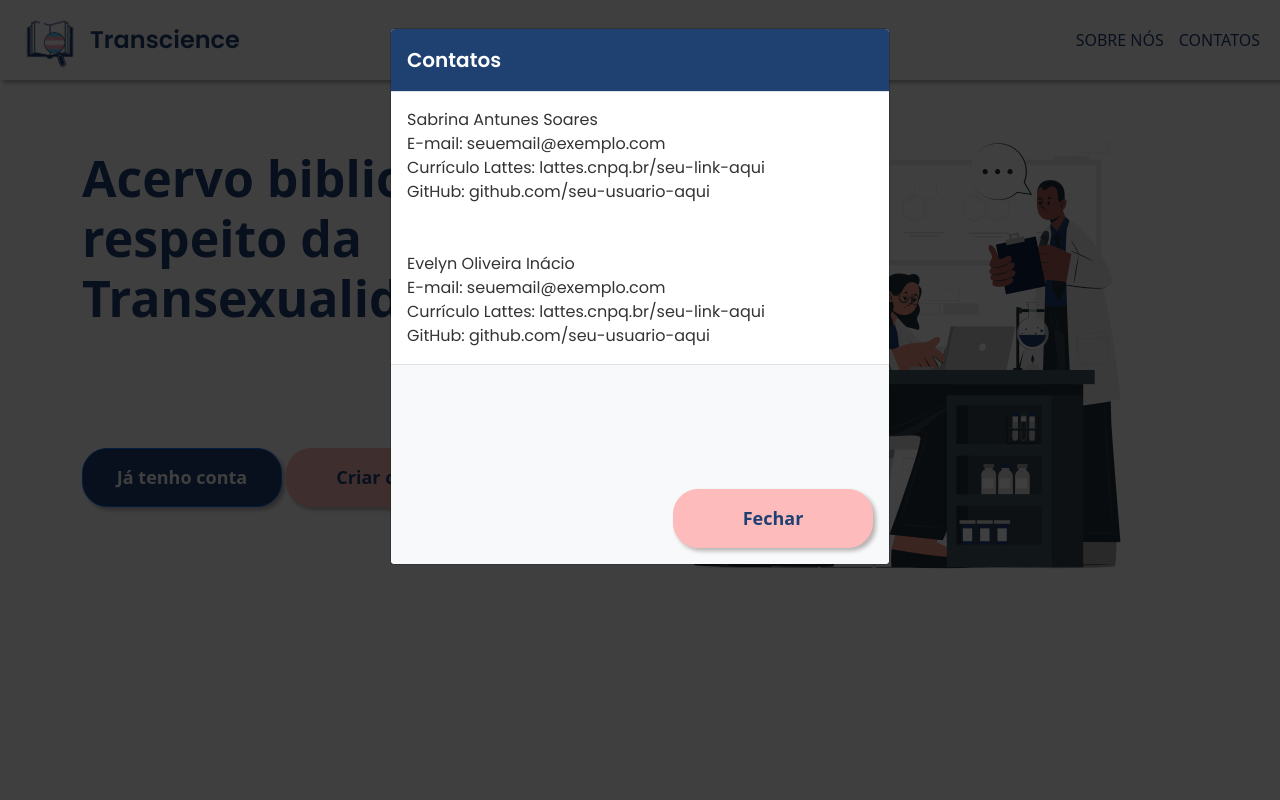
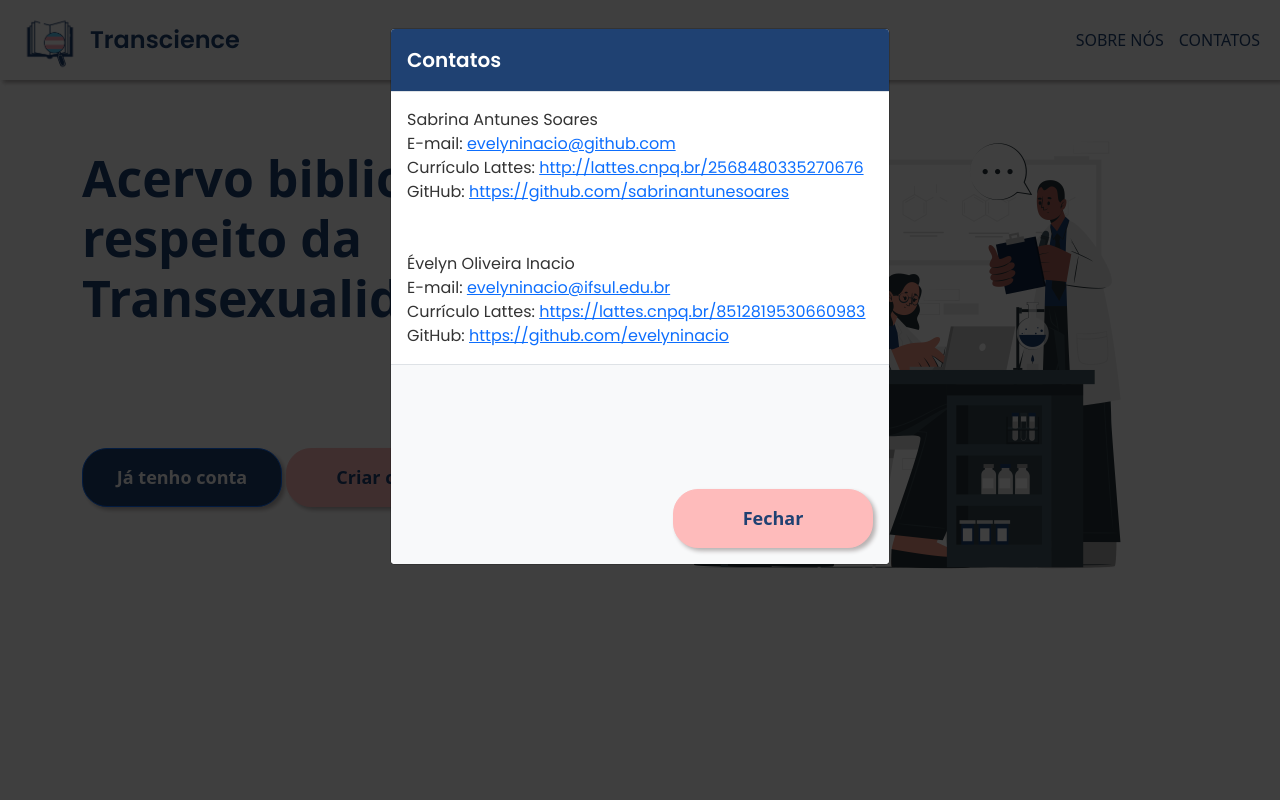
Before and after one commit to sabrinantunesoares/transcience, a Django app: page / in a window 1280 px wide, after a click on "CONTATOS". Run offline with Django 5.2, Linux system fonts and the light colour scheme; some libraries are stand-ins or nearby versions.

Commit message:
Contatos preenchidos

```diff
--- a/biblioteca/templates/biblioteca/home.html
+++ b/biblioteca/templates/biblioteca/home.html
@@ -88,14 +88,14 @@
                 </div>
                 <div class="modal-body">
                     Sabrina Antunes Soares <br>
-                    E-mail: seuemail@exemplo.com<br>
-                    Currículo Lattes: lattes.cnpq.br/seu-link-aqui<br>
-                    GitHub: github.com/seu-usuario-aqui<br>
+                    E-mail: <a href="mailto:evelyninacio@github.com">evelyninacio@github.com</a><br>
+                    Currículo Lattes: <a href="http://lattes.cnpq.br/2568480335270676" target="_blank">http://lattes.cnpq.br/2568480335270676</a><br>
+                    GitHub: <a href="https://github.com/sabrinantunesoares" target="_blank">https://github.com/sabrinantunesoares</a><br>
                     <br><br>
-                    Evelyn Oliveira Inácio<br>
-                    E-mail: seuemail@exemplo.com<br>
-                    Currículo Lattes: lattes.cnpq.br/seu-link-aqui<br>
-                    GitHub: github.com/seu-usuario-aqui<br>
+                    Évelyn Oliveira Inacio<br>
+                    E-mail: <a href="mailto:evelyninacio@ifsul.edu.br">evelyninacio@ifsul.edu.br</a><br>
+                    Currículo Lattes: <a href="https://lattes.cnpq.br/8512819530660983" target="_blank">https://lattes.cnpq.br/8512819530660983</a><br>
+                    GitHub: <a href="https://github.com/evelyninacio" target="_blank">https://github.com/evelyninacio</a><br>
                 </div>
                 <div class="modal-footer">
                     <button type="button" class="btn btn-secondary" data-bs-dismiss="modal">Fechar</button>
```
